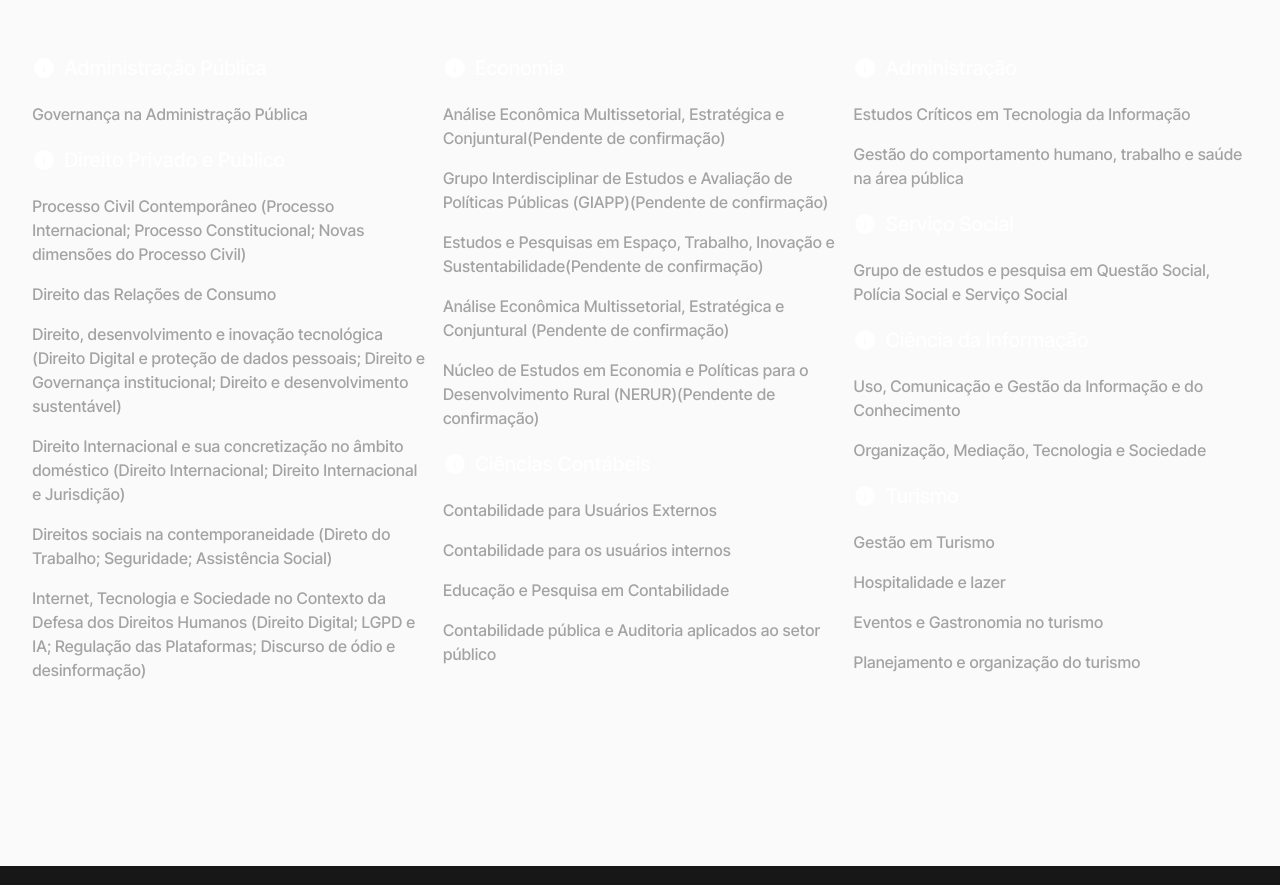
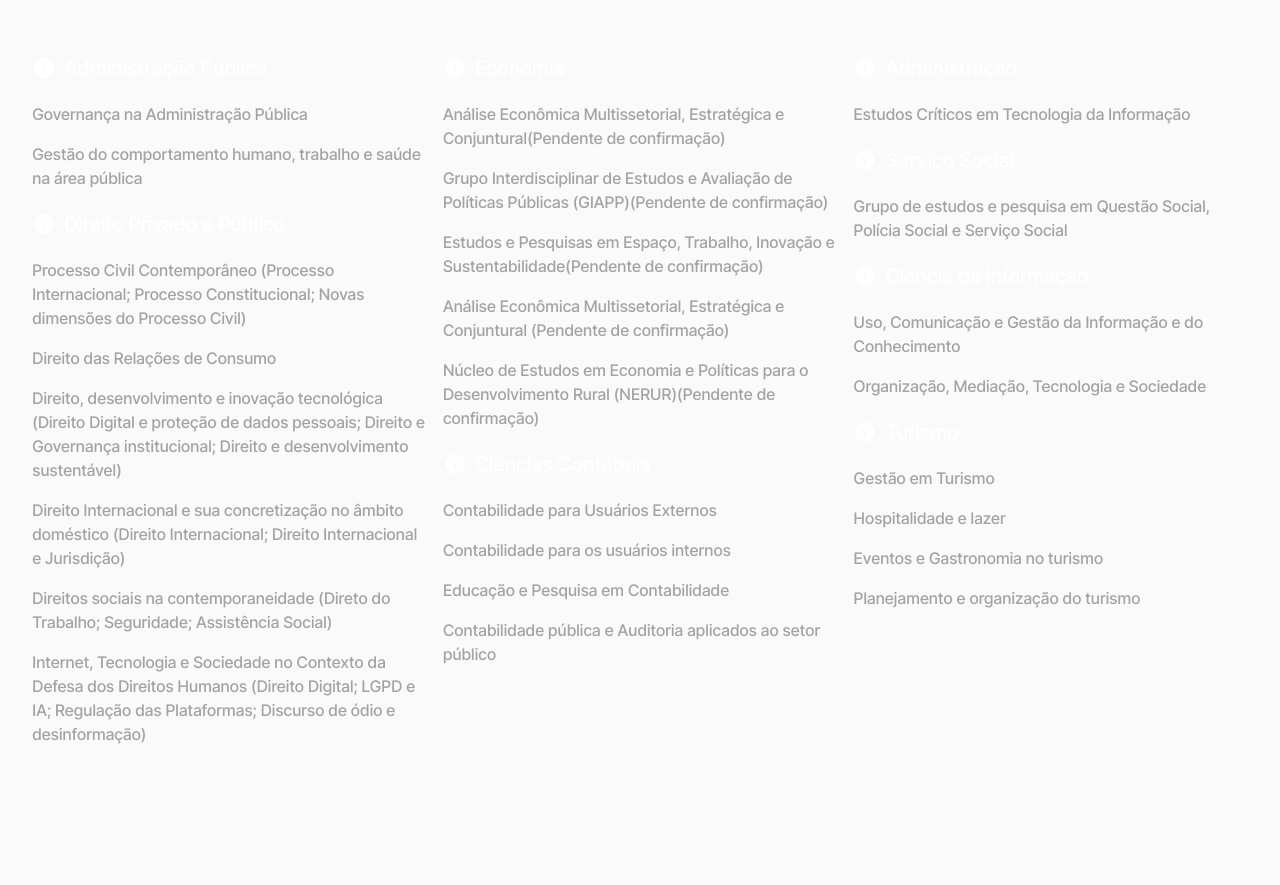
Before and after one commit to luccasmmg/seminario-2023, a Next.js app: page / in a window 1280 px wide. Shown: the part 1340-2225 px from the top of the page. Built offline with nearby package versions, Linux system fonts and the light colour scheme; a web font is replaced by a local one.

Commit message:
Atualizando gts

```diff
--- a/src/components/PrimaryFeatures.jsx
+++ b/src/components/PrimaryFeatures.jsx
@@ -54,7 +54,6 @@ const unna = Unna({ subsets: ['latin'], weight: '700' })
 
 export function PrimaryFeatures() {
   const tgs = Tgs
-  console.log(tgs)
   return (
     <section
       id="features"
--- a/src/components/tgs.js
+++ b/src/components/tgs.js
@@ -12,6 +12,13 @@ export const Tgs = {
           coordinators: 'Marconi Neves Macedo',
           id: '64907c055995d60010a1e4c2',
         },
+        {
+          name: 'Gestão do comportamento humano, trabalho e saúde na área pública',
+          syllabus:
+            'Comportamento humano no trabalho; saúde e adoecimento; qualidade de vida; o papel da gestão pública.',
+          coordinators: '',
+          id: '64907c315995d60010a1e4f4',
+        },
       ],
     },
     {
@@ -23,13 +30,6 @@ export const Tgs = {
             'Objetiva-se fomentar discussões que envolvam o impacto e a mediação da tecnologia da informação nos processos produtivos e nas relações de trabalho, apoiado por reflexões críticas das diversas vertentes teóricas. Temas de interesse: uberização do trabalho; plataformização na prática empreendedora; colonialismo digital; tecnologia da informação e gênero; gestão algorítmica e racismo; Inteligência artificial generativa baseada em grandes modelos de linguagem (ex. ChatGPT).',
           coordinators: '',
           id: '64907c0f5995d60010a1e4db',
-        },
-        {
-          name: 'Gestão do comportamento humano, trabalho e saúde na área pública',
-          syllabus:
-            'Comportamento humano no trabalho; saúde e adoecimento; qualidade de vida; o papel da gestão pública.',
-          coordinators: '',
-          id: '64907c315995d60010a1e4f4',
         },
       ],
     },
```
